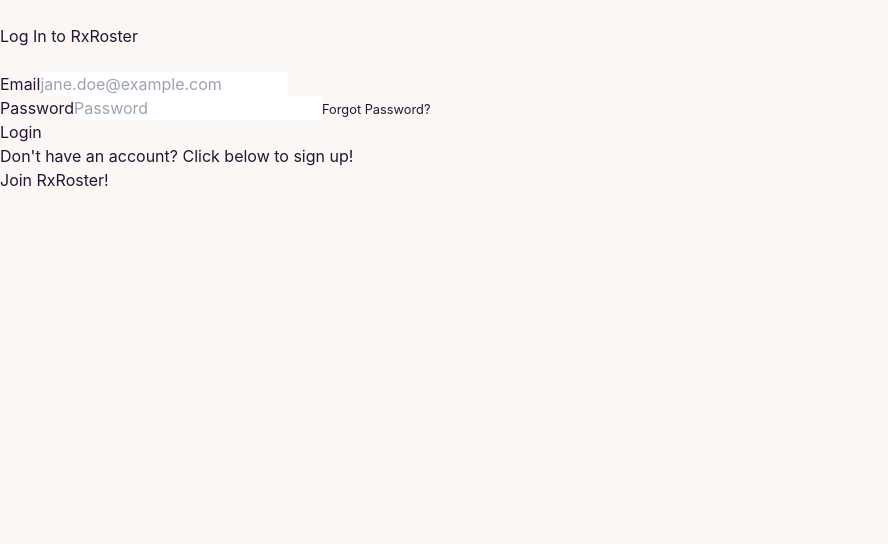
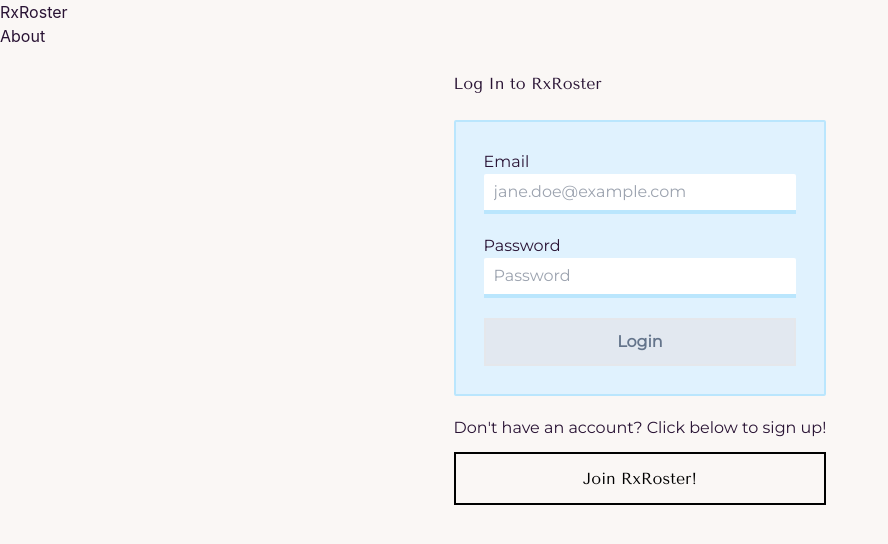
Before and after one commit to rose-codes/rx-roster-front-end, a Next.js app: page / in a window 1280 px wide. Shown: the top 544 px of the page, without its empty margins (0-888 px from the left). Built offline with nearby package versions, Linux system fonts and the light colour scheme; no server answers.

Commit message:
Integrate css into next

```diff
--- a/src/components/shared/NavBar.js
+++ b/src/components/shared/NavBar.js
@@ -1,4 +1,3 @@
-// import { useLocation } from "react-router-dom";
 import { useLogout } from "../../hooks/useLogout";
 import { useAuthContext } from "../../hooks/useAuthContext";
 import Link from "next/link";
@@ -6,7 +5,6 @@
 const NavBar = () => {
   const { logout } = useLogout();
   const { user } = useAuthContext();
-  // const location = useLocation();
 
   const handleClick = () => {
     logout();
--- a/src/pages/index.js
+++ b/src/pages/index.js
@@ -1,10 +1,10 @@
+import NavBar from "../components/shared/NavBar";
 import { useForm } from "react-hook-form";
-// import { useNavigate } from "react-router-dom";
 import { useLogin } from "../hooks/useLogin";
 import Link from "next/link";
+import AuthFormStyles from "../styles/authForms.module.css";
 
 const LoginPage = () => {
-  // const navigate = useNavigate();
   const { login } = useLogin();
   const {
     register,
@@ -25,15 +25,18 @@
 
   return (
     <>
-      <div className="page-container">
-        <div className="content-container">
-          <div className="form-content-container">
-            <div className="title-container">
-              <h1 className="py-3 my-3">Log In to RxRoster</h1>
+      <NavBar />
+      <div className={AuthFormStyles.page_container}>
+        <div className={AuthFormStyles.content_container}>
+          <div className={AuthFormStyles.form_content_container}>
+            <div className={AuthFormStyles.title_container}>
+              <h1 className={AuthFormStyles.form_heading}>
+                Log In to RxRoster
+              </h1>
             </div>
-            <div className="form-container">
+            <div className={AuthFormStyles.form_container}>
               <form onSubmit={handleSubmit(onSubmit)}>
-                <div className="input-group">
+                <div className={AuthFormStyles.input_group}>
                   <label>Email</label>
                   <input
                     type="email"
@@ -48,13 +51,13 @@
                       },
                     })}
                     placeholder="jane.doe@example.com"
-                    className="input-field"
+                    className={AuthFormStyles.input_field}
                   ></input>
-                  <small className="error-message">
+                  <small className={AuthFormStyles.error_message}>
                     {errors?.email && errors.email.message}
                   </small>
                 </div>
-                <div className="input-group">
+                <div className={AuthFormStyles.input_group}>
                   <label>Password</label>
                   <input
                     type="password"
@@ -65,32 +68,27 @@
                       },
                     })}
                     placeholder="Password"
-                    className="input-field"
+                    className={AuthFormStyles.input_field}
                   ></input>
-                  <small>
-                    <Link href="/forgot-password" className="auth-link">
-                      Forgot Password?
-                    </Link>
-                  </small>
-                  <small className="error-message">
+                  <small className={AuthFormStyles.error_message}>
                     {errors?.password && errors.password.message}
                   </small>
                 </div>
                 <button
                   type="submit"
-                  className="submit-button"
+                  className={AuthFormStyles.submit_button}
                   disabled={!isValid}
                 >
                   Login
                 </button>
               </form>
             </div>
-            <div className="extra-text">
+            <div className={AuthFormStyles.extra_text}>
               <div>Don't have an account? Click below to sign up!</div>
             </div>
-            <div className="auth-redirect">
-              <div className="auth-redirect-content">
-                <Link href="/signup" className="auth-link">
+            <div className={AuthFormStyles.auth_redirect}>
+              <div className={AuthFormStyles.auth_redirect_content}>
+                <Link href="/signup" className={AuthFormStyles.auth_link}>
                   Join RxRoster!
                 </Link>
               </div>
--- a/src/styles/authForms.css
+++ b/src/styles/authForms.module.css
@@ -1,73 +1,74 @@
-h1 {
+h1.form_heading {
     font-family: 'Tenor Sans', sans-serif;
+    @apply py-3 my-3;
 }
 
-.page-container {
+.page_container {
     @apply max-w-screen-xl flex basis-0 flex-col grow shrink flex-nowrap px-3.5 pb-3.5 mx-auto;
 }
 
-.content-container {
+.content_container {
     @apply flex basis-auto flex-col grow shrink flex-wrap content-center;
 }
 
-.form-content-container {
+.form_content_container {
     @apply justify-center max-w-lg;
 }
 
-.form-container {
+.form_container {
     @apply p-7 bg-sky-100 border-solid border-sky-200 border-2 rounded-sm mb-5;
     font-family: 'Montserrat', sans-serif;
 }
 
-.input-group {
+.input_group {
     @apply mb-5 flex flex-col;
 }
 
-label {
+/* label {
     @apply mb-1;
-}
+} */
 
-.input-field {
+.input_field {
     @apply border-b-4 border-b-sky-200 rounded-t-sm shadow-none ps-1.5 pb-1.5 pl-2.5 pr-9 pt-1.5;
     min-height: 40px;
     @apply delay-0 duration-150 ease-in-out ease-in-out;
     transition-property: border-color, box-shadow;
 }
 
-.input-field:focus-visible {
+.input_field:focus-visible {
     @apply outline-none;
 }
 
-button.submit-button {
+button.submit_button {
     @apply border-2 w-full h-12 bg-black text-white;
 }
 
-button.submit-button:enabled:hover {
+button.submit_button:enabled:hover {
     @apply bg-slate-800;
 }
 
-.submit-button:disabled {
+.submit_button:disabled {
     @apply bg-slate-200 font-extrabold text-slate-500;
 }
 
-.auth-redirect {
+.auth_redirect {
     @apply border-2 border-black p-3 flex justify-center;
 }
 
-.auth-redirect-content {
+.auth_redirect_content {
     @apply justify-center;
 }
 
-a.auth-link {
+a.auth_link {
     font-family: 'Tenor Sans', sans-serif;
     @apply text-black no-underline;
 }
 
-a.auth-link:hover {
+a.auth_link:hover {
     @apply text-slate-700;
 }
 
-.extra-text {
+.extra_text {
     @apply mb-3 flex justify-center;
     font-family: 'Montserrat', sans-serif;
 }
--- a/src/styles/global.css
+++ b/src/styles/globals.css
@@ -1,7 +1,7 @@
 @tailwind base;
 @tailwind components;
 @tailwind utilities;
-@import "./authForms.css";
+@import "./authForms.module.css";
 @import "./navBar.css";
 @import "./dashboard.css";
 
```
Also changed, not shown: src/pages/_app.js (+8 -5 lines).
